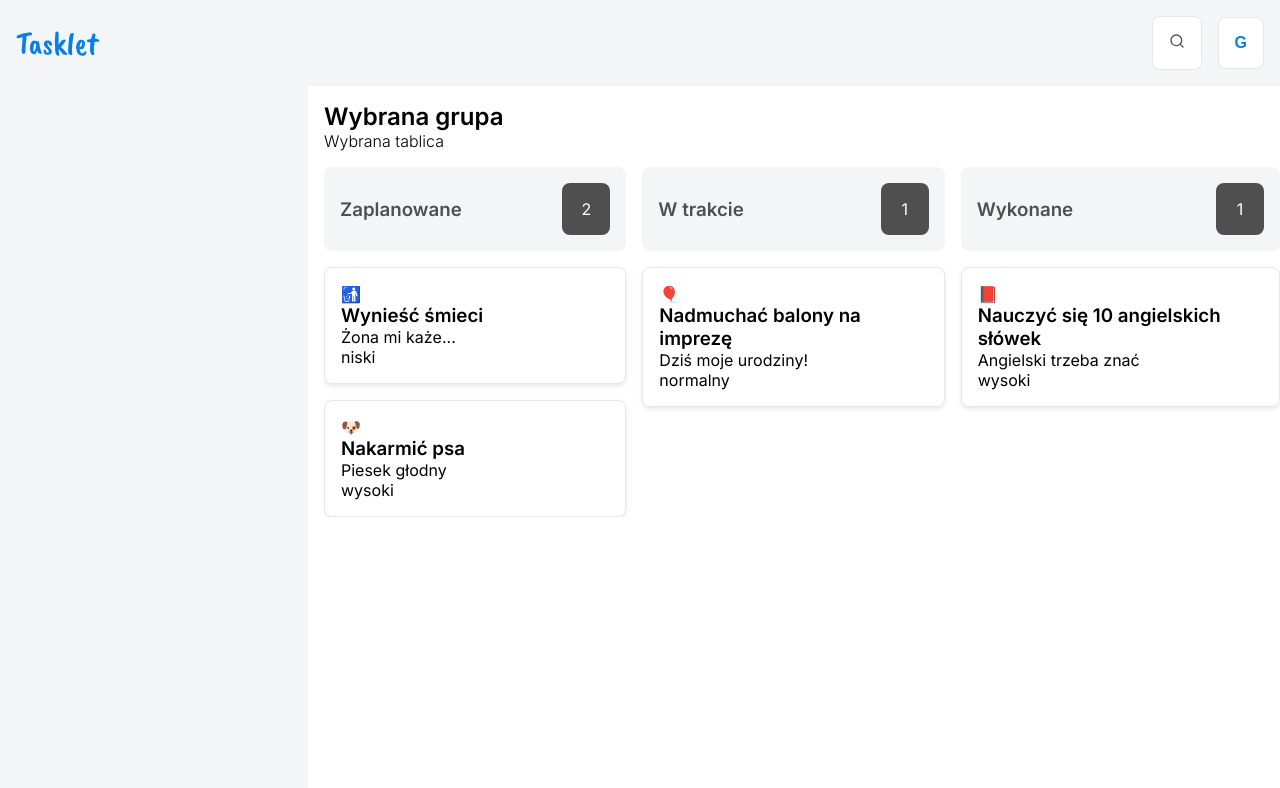
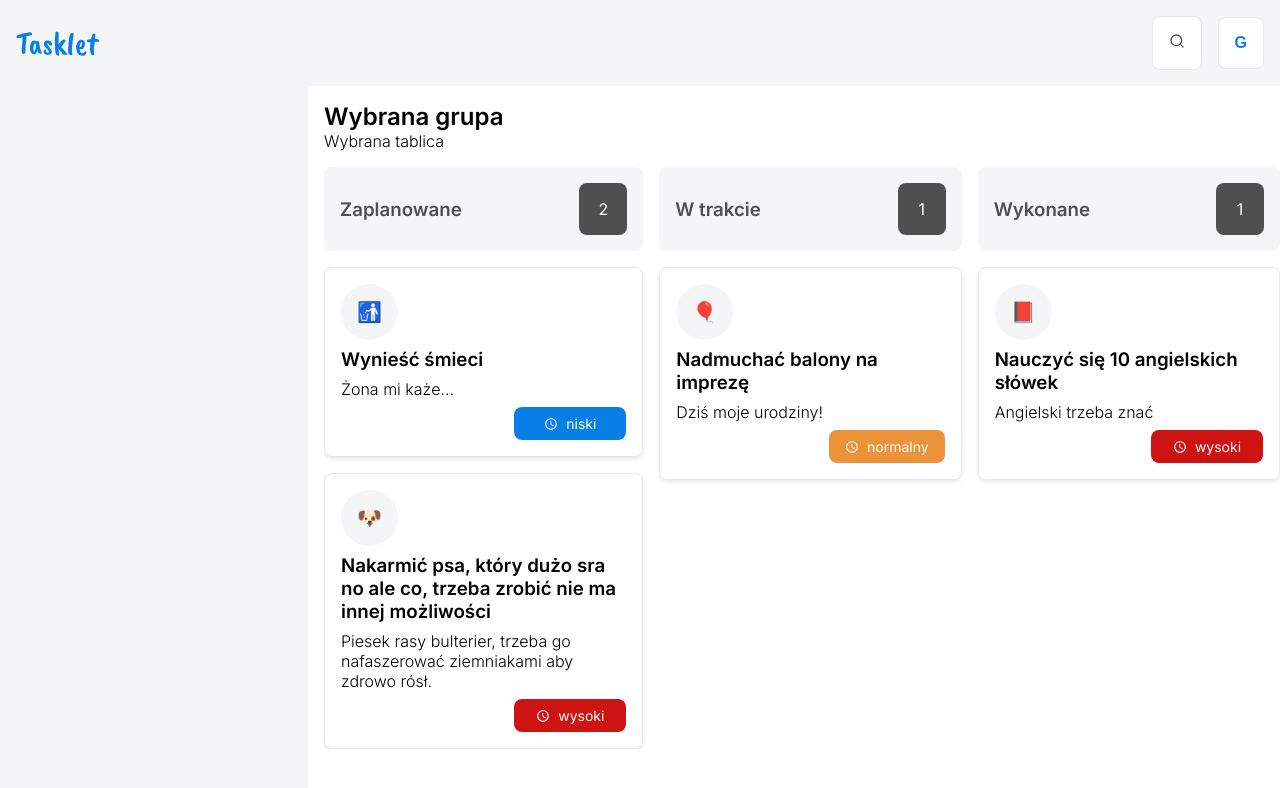
Before and after one commit to Trybuu/tasklet, a React (Vite) app: page / in a window 1280 px wide. Shown: the top 788 px of the page. Built offline with nearby package versions, Linux system fonts and the light colour scheme.

Commit message:
Task styles

```diff
--- a/src/components/Board/Board.tsx
+++ b/src/components/Board/Board.tsx
@@ -28,8 +28,10 @@ const tasks: TaskInterface[] = [
   },
   {
     id: 1,
-    title: 'Nakarmić psa',
-    description: 'Piesek głodny',
+    title:
+      'Nakarmić psa, który dużo sra no ale co, trzeba zrobić nie ma innej możliwości',
+    description:
+      'Piesek rasy bulterier, trzeba go nafaszerować ziemniakami aby zdrowo rósł.',
     icon: '🐶',
     status: 'planned',
     priority: 'wysoki',
--- a/src/components/Task/Task.tsx
+++ b/src/components/Task/Task.tsx
@@ -1,11 +1,27 @@
 import styled from 'styled-components'
 import { TaskInterface } from '../Board'
+import { TaskPriority } from '../TaskPriority'
 
 const StyledTask = styled.div`
+  display: flex;
+  flex-direction: column;
+  align-items: flex-start;
+  gap: 0.5rem;
   padding: 1rem;
   border: 1px solid ${({ theme }) => theme.colors.lightGray};
   border-radius: 0.5rem;
   box-shadow: 0 2px 4px ${({ theme }) => theme.colors.lightGray};
+`
+
+const StyledTaskDescription = styled.p`
+  font-weight: 300;
+`
+
+const StyledTaskIcon = styled.div`
+  font-size: 1.25rem;
+  padding: 1rem;
+  background: ${({ theme }) => theme.colors.primary};
+  border-radius: 50%;
 `
 
 interface TaskProps {
@@ -15,10 +31,10 @@ interface TaskProps {
 const Task: React.FC<TaskProps> = ({ task }) => {
   return (
     <StyledTask draggable>
-      <div>{task.icon}</div>
+      <StyledTaskIcon>{task.icon}</StyledTaskIcon>
       <h3>{task.title}</h3>
-      <p>{task.description}</p>
-      <p>{task.priority}</p>
+      <StyledTaskDescription>{task.description}</StyledTaskDescription>
+      <TaskPriority priority={task.priority} />
     </StyledTask>
   )
 }
--- /dev/null
+++ b/src/components/TaskPriority/TaskPriority.tsx
@@ -0,0 +1,35 @@
+import styled from 'styled-components'
+import { MdOutlineWatchLater } from 'react-icons/md'
+
+const StyledTaskPriority = styled.div<{ $priority: string }>`
+  align-self: flex-end;
+
+  display: flex;
+  align-items: center;
+  justify-content: center;
+  gap: 0.5rem;
+  min-width: 7rem;
+  padding: 0.5rem 1rem;
+  font-size: 0.875rem;
+  color: ${({ theme }) => theme.colors.white};
+  background-color: ${({ $priority, theme }) =>
+    ($priority === 'niski' && theme.colors.blue) ||
+    ($priority === 'normalny' && theme.colors.orange) ||
+    ($priority === 'wysoki' && theme.colors.red)};
+  border-radius: 0.5rem;
+`
+
+interface TaskPriorityProps {
+  priority: 'niski' | 'normalny' | 'wysoki'
+}
+
+const TaskPriority: React.FC<TaskPriorityProps> = ({ priority }) => {
+  return (
+    <StyledTaskPriority $priority={priority}>
+      <MdOutlineWatchLater />
+      {priority}
+    </StyledTaskPriority>
+  )
+}
+
+export { TaskPriority }
--- /dev/null
+++ b/src/components/TaskPriority/index.ts
@@ -0,0 +1,3 @@
+import { TaskPriority } from './TaskPriority'
+
+export { TaskPriority }
```
